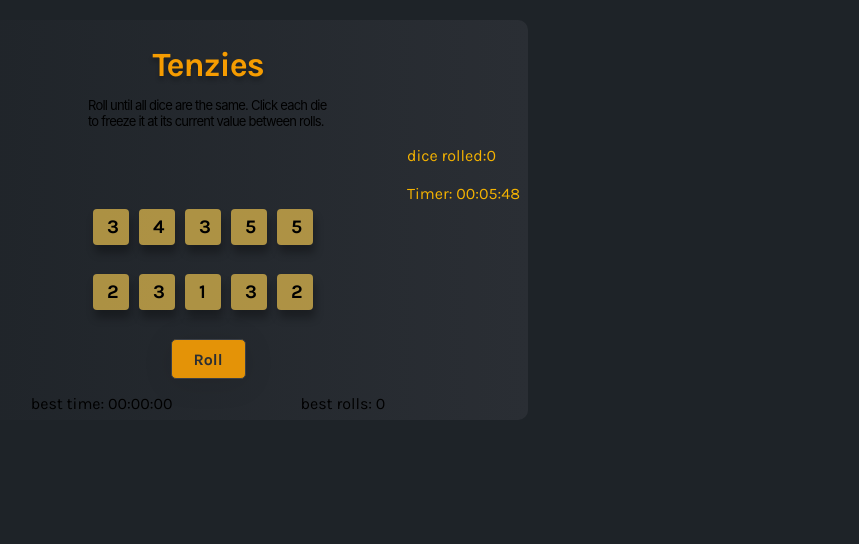
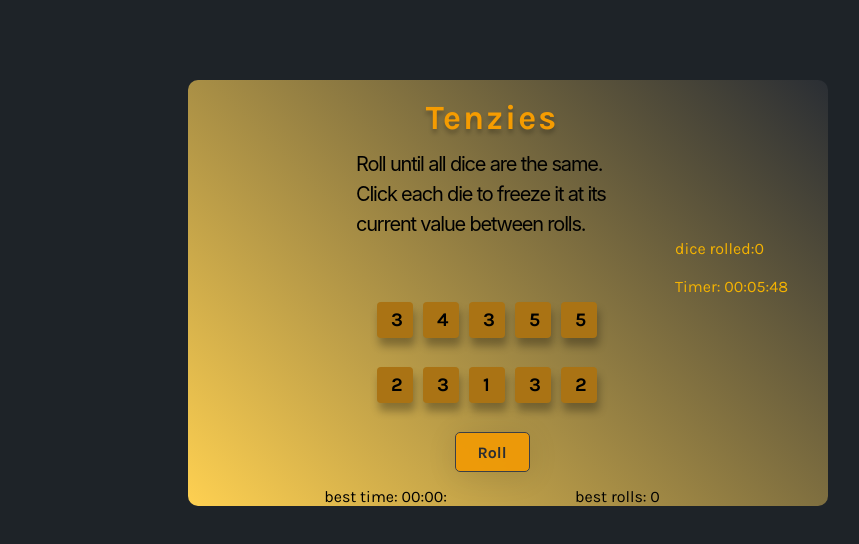
Before and after one commit to Mkhaleddd/tenzies-dice-game, a React (Create React App) app: page / in a window 1280 px wide. Shown: the top 544 px of the page, without its empty margins (132-991 px from the left). Built offline with nearby package versions, Linux system fonts and the light colour scheme.

Commit message:
fixed-styling-issues

```diff
--- a/public/index.html
+++ b/public/index.html
@@ -25,7 +25,7 @@
       work correctly both with client-side routing and a non-root public URL.
       Learn how to configure a non-root public URL by running `npm run build`.
     -->
-    <title>React App</title>
+    <title>Tezies Game</title>
   </head>
   <body>
     <noscript>You need to enable JavaScript to run this app.</noscript>
--- a/src/App.css
+++ b/src/App.css
@@ -13,13 +13,14 @@ body {
   margin: 0;
   background-color: var(--black);
   font-family: 'Karla',sans-serif;
-  padding: 20px;
-  min-height:100vh;
 }
 main{
-max-width: 80vh;
-height: 400px;
-background:linear-gradient(90deg,var(--black),var(--dark-grey));
+max-width: 1020px;
+width:50%;
+margin: 0 auto;
+margin-top: 5em;
+padding-right: 2em;
+background:linear-gradient(45deg,var(--yellow),var(--dark-grey));
 border-radius: 10px;
 display:flex;
 align-items: center;
@@ -33,21 +34,22 @@ font-style: normal;
 font-weight: 700;
 font-size: 34px;
 line-height: 30px;
-letter-spacing: -0.03em;
+letter-spacing: 0.06em;
 color: var(--orange);
 text-shadow: 0px 4px 4px rgba(0, 0, 0, 0.25);
 }
-h4{
+h2{
 font-family: 'Inter';
 font-style: normal;
 font-weight: 400;
-font-size: 13px;
-line-height: 16px;
+font-size: 20px;
+line-height: 1.5;
 letter-spacing: -0.06em;
 color: black;
-max-width: 16rem;
+max-width: 18rem;
 margin-right: auto;
 margin-left: auto;
+margin-bottom: 0;
 padding-left: 8px;
 }
 .dice-con{
@@ -68,6 +70,7 @@ padding:6px 14px;
 box-shadow: rgba(0, 0, 0, 0.3) 2px 8px 8px;
 -webkit-animation: color-change-2x 4s linear infinite alternate both;
 animation: color-change-2x 4s linear infinite alternate both;
+background-color: var(--orange);
 cursor:pointer;
 
 }
@@ -136,18 +139,18 @@ padding-top:15px;
 
  @-webkit-keyframes color-change-2x {
   0% {
-    background: var(--dark-yellow);
+    background: var(--dark-grey);
   }
   100% {
-    background: var(--yellow);
+    background: var(--orange);
   }
 }
 @keyframes color-change-2x {
   0% {
-    background: var(--dark-yellow-yellow);
+    background: var(--dark-grey)
   }
   100% {
-    background: var(--yellow);
+    background: var(--orange);
   }
 }
 
@@ -160,7 +163,7 @@ padding-top:15px;
   0%,
   100% {
     background-position: 0% 50%;
-    background: var(--yellow);
+    background: var(--dark-yellow);
     -webkit-transform: translateX(0);
     transform: translateX(0);
   }
@@ -196,7 +199,7 @@ padding-top:15px;
     -webkit-transform: translateX(0);
     transform: translateX(0);
     background-position: 0% 50%;
-    background: var(--yellow);
+    background: var(--dark-yellow);
   }
   10%,
   30%,
--- a/src/App.js
+++ b/src/App.js
@@ -137,10 +137,11 @@ React.useEffect(()=>
     <main>
       {tenzies && <Confetti height={windowSize.windowHeight} width={windowSize.windowWidth}/>}
       <h1>Tenzies </h1>
-      <h4>Roll until all dice are the same.
+      <h2>Roll until all dice are the same.
         Click each die to freeze it at its
         current value between rolls.
-      </h4><Score rolls={rolls}
+      </h2>
+      <Score rolls={rolls}
               time={time}
       />
         <div className="dice-con">
@@ -153,7 +154,7 @@ React.useEffect(()=>
       <span>
           best time:  {("0"+Math.floor((bestTime/6000)%60)).slice(-2)}:
             {("0"+Math.floor((bestTime/1000)%60)).slice(-2)}:
-            {("0"+Math.floor((bestTime/10)%1000)).slice(-2)}
+
       </span>
       <span>
        best rolls: {bestRolls}
```
